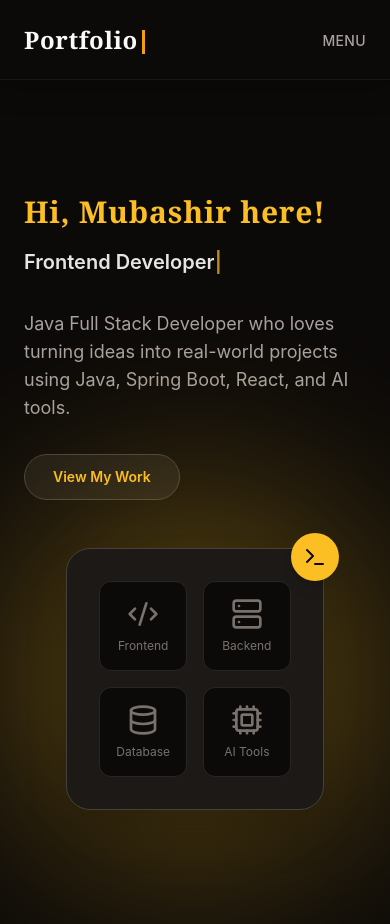
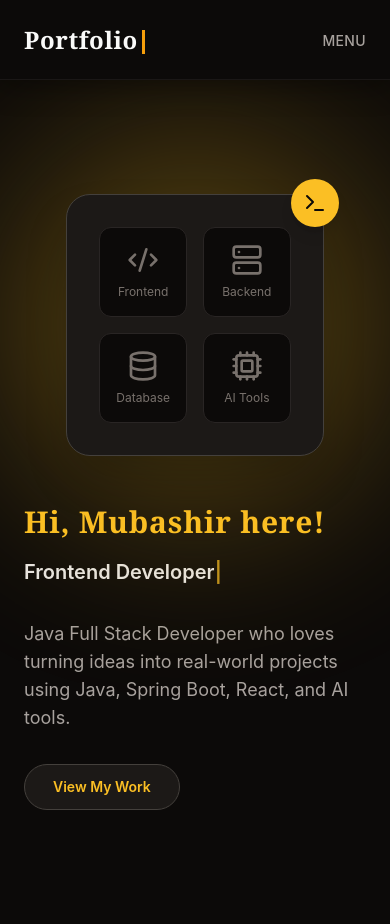
Before and after one commit to Mubashir-85/Portfolio, a React app in the folder Portfolio/: page / in a window 390 px wide. Built offline with nearby package versions, Linux system fonts and the light colour scheme; the HTML template or start-up script is replaced by a standard one.

Commit message:
Update Hero component layout for improved responsiveness

```diff
--- a/Portfolio/src/Components/Hero/Hero.jsx
+++ b/Portfolio/src/Components/Hero/Hero.jsx
@@ -54,10 +54,10 @@ function Hero() {
 
   return (
     <div className="h-screen bg-[#0c0a09] flex items-center justify-center overflow-hidden">
-      <div className="flex flex-col lg:flex-row items-center justify-between w-full max-w-7xl mx-auto px-6 lg:px-20 gap-12 lg:gap-20">
+      <div className="flex flex-col-reverse lg:flex-row items-center justify-between w-full max-w-7xl mx-auto px-6 lg:px-20 gap-12 lg:gap-20">
 
         {/* Left Side - Intro */}
-        <div className="flex flex-col items-start justify-center text-left flex-1">
+        <div className="flex flex-col items-start justify-center text-left">
           <h2
             className="text-3xl lg:text-5xl font-bold tracking-wide text-[#fbbf24] mb-2"
             style={{ fontFamily: "'Playfair Display', 'Georgia', serif" }}
```
